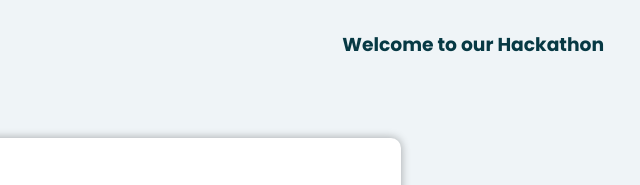
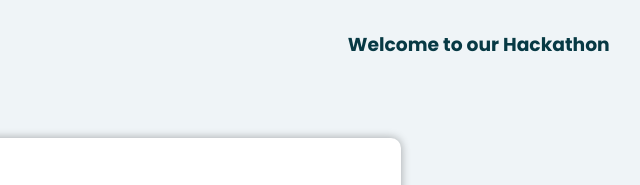
Before and after one commit to tonietones/Cloud-278-Phonie, a plain HTML site: page index.html in a window 1280 px wide. Shown: the top 185 px of the page, 495-1135 px from the left. Drawn offline with Linux system fonts and the light colour scheme.

Commit message:
Update index.html

```diff
--- a/index.html
+++ b/index.html
@@ -16,7 +16,7 @@
         <div class="logo">
             <h1>Cloud-278-Phonie</h1>
         </div>
-        <div class="welcome">
+        <div class="welcome!">
             <h3>Welcome to our Hackathon</h3>
         </div>
     </header>
```
